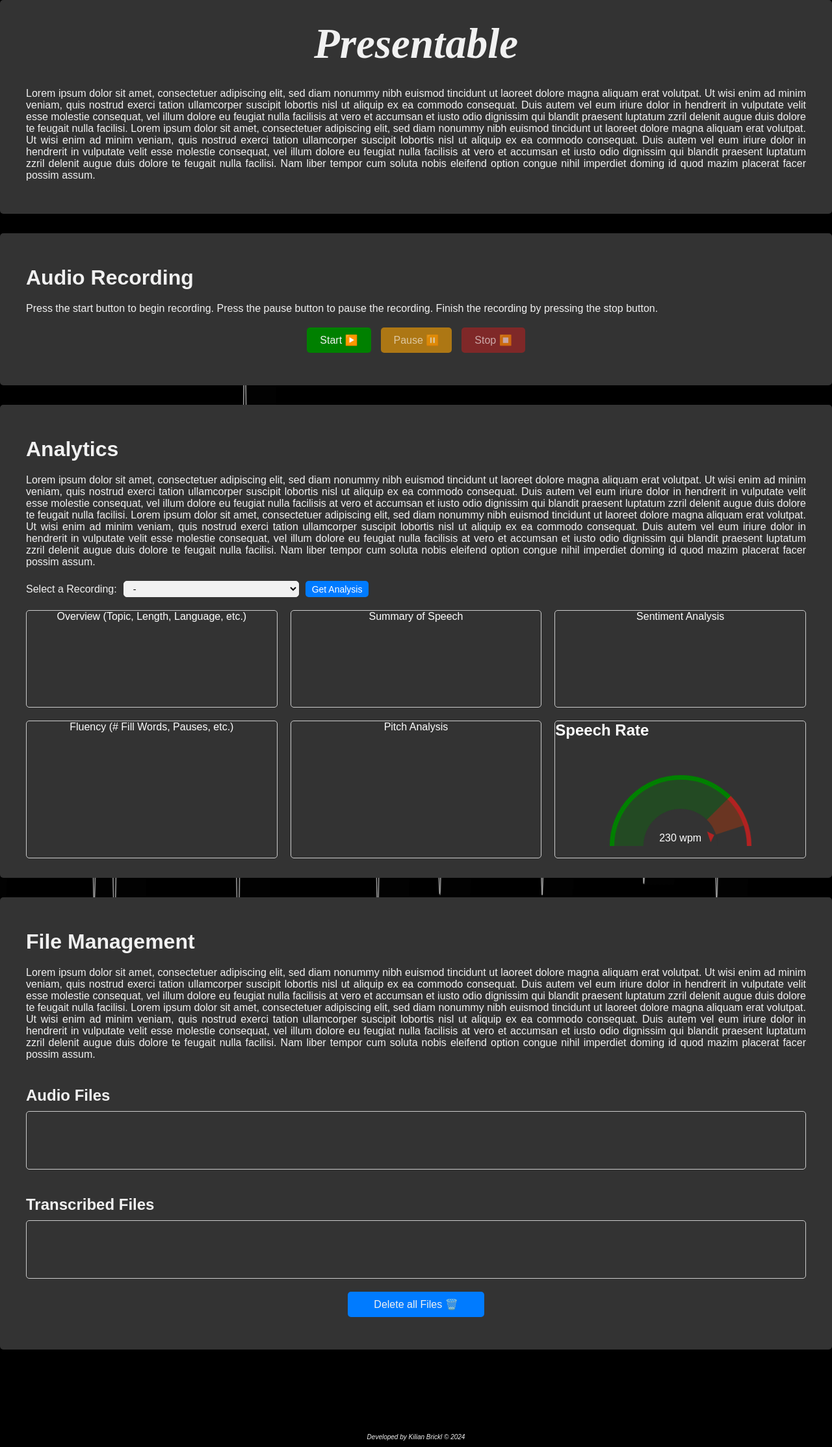
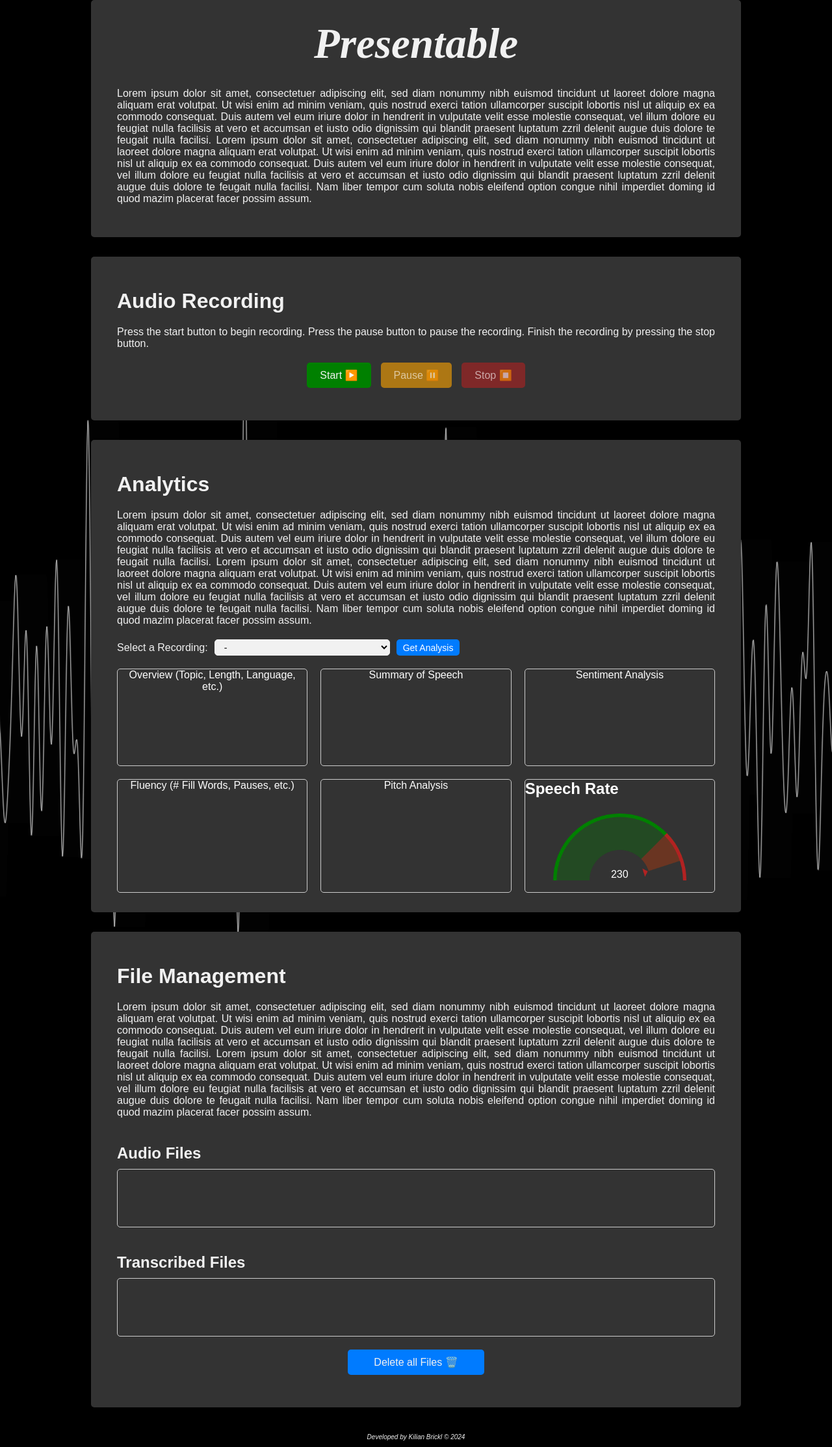
Before and after one commit to BrckJr/Speech2Text, a Flask app: page / in a window 1280 px wide. Shown: the part 52-2279 px from the top of the page at 65% size. Run offline with Flask 3, Linux system fonts and the light colour scheme; the visitor is signed in with stand-in values (Sample User, id 1); data that the repository does not hold is empty.

Commit message:
Adaption of speedometer scaling

```diff
--- a/backend/static/css/base.css
+++ b/backend/static/css/base.css
@@ -57,7 +57,7 @@ body {
 /* Adjust the container to start below the header */
 .container {
     flex: 1; /* Allow the container to grow and fill available space */
-    max-width: 1400px;
+    max-width: 1000px;
     z-index: 1000;
     text-align: center; /* Optional: Center the text inside the container */
 }
--- a/backend/static/js/modules/speedometer.js
+++ b/backend/static/js/modules/speedometer.js
@@ -1,5 +1,5 @@
 // Set the radius you want to use
-let radius = 120; // You can change this value to any desired radius
+let radius = 150; // You can change this value to any desired radius
 
 // Change this Value to set the percentage
 let totalRot = ((90 / 100) * 180 * Math.PI) / 180;
@@ -66,12 +66,12 @@ export function animateSpeedometer() {
 
     // Dummy circle to hide the line connecting to center
     ctx.beginPath();
-    ctx.arc(center.x, center.y, 65, 0, 2 * Math.PI);
+    ctx.arc(center.x, center.y, 70, 0, 2 * Math.PI);
     ctx.fillStyle = "#333333";
     ctx.fill();
 
     // Speedometer triangle
-    var x = -62,
+    var x = -68,
     y = 0;
     ctx.save();
     ctx.beginPath();
@@ -94,6 +94,6 @@ export function animateSpeedometer() {
     }
 
     // Words per minute range: 50 - 250 wpm
-    text.innerHTML = 50 + Math.round((rotation / Math.PI) * 200) + " wpm";
+    text.innerHTML = 50 + Math.round((rotation / Math.PI) * 200) + "";
     requestAnimationFrame(animateSpeedometer);
 }
```
